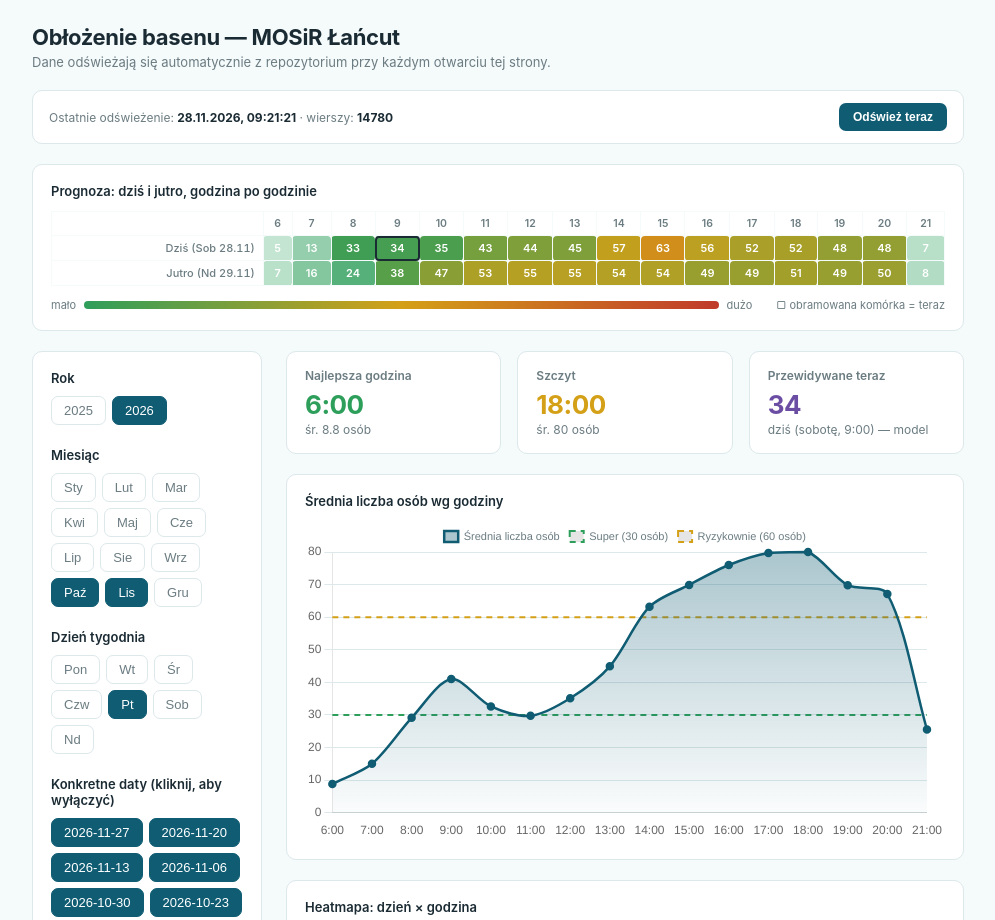
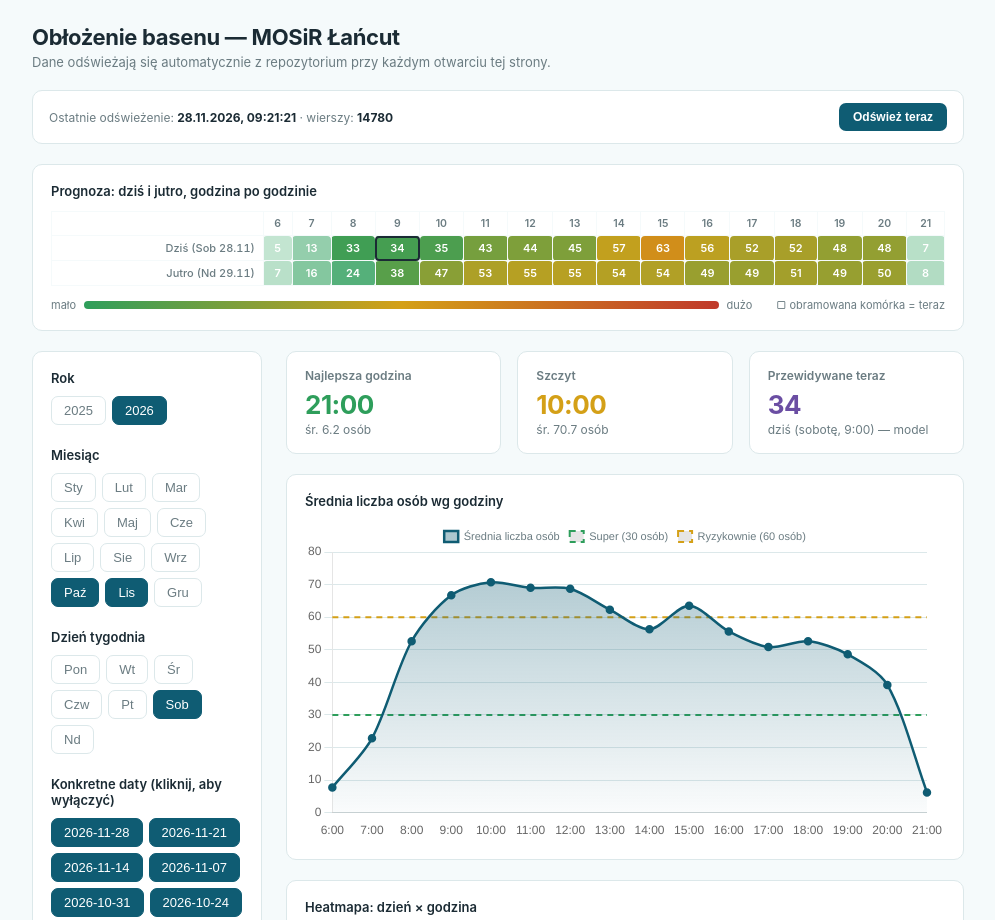
Before and after one commit to tatkoch/MOSiR-Claude, a plain HTML site: page index.html in a window 1280 px wide. Shown: the top 920 px of the page, without its empty margins (142-1137 px from the left). Drawn offline with nearby package versions, Linux system fonts and the light colour scheme.

Commit message:
Fix day of the week calculation for current date

```diff
--- a/index.html
+++ b/index.html
@@ -290,7 +290,7 @@ function ustawFiltryDomyslne() {
   selYears = lata;
   selMonths = new Set([biezacyMiesiac, poprzedniMiesiac]);
 
-  const dzisDow = (teraz.getDay() + 6) % 7; // konwencja: poniedziałek=0
+  const dzisDow = teraz.getDay();
   selDays = new Set([dzisDow]);
 
   odswiezDatyPasujaceDoFiltrow();
```
